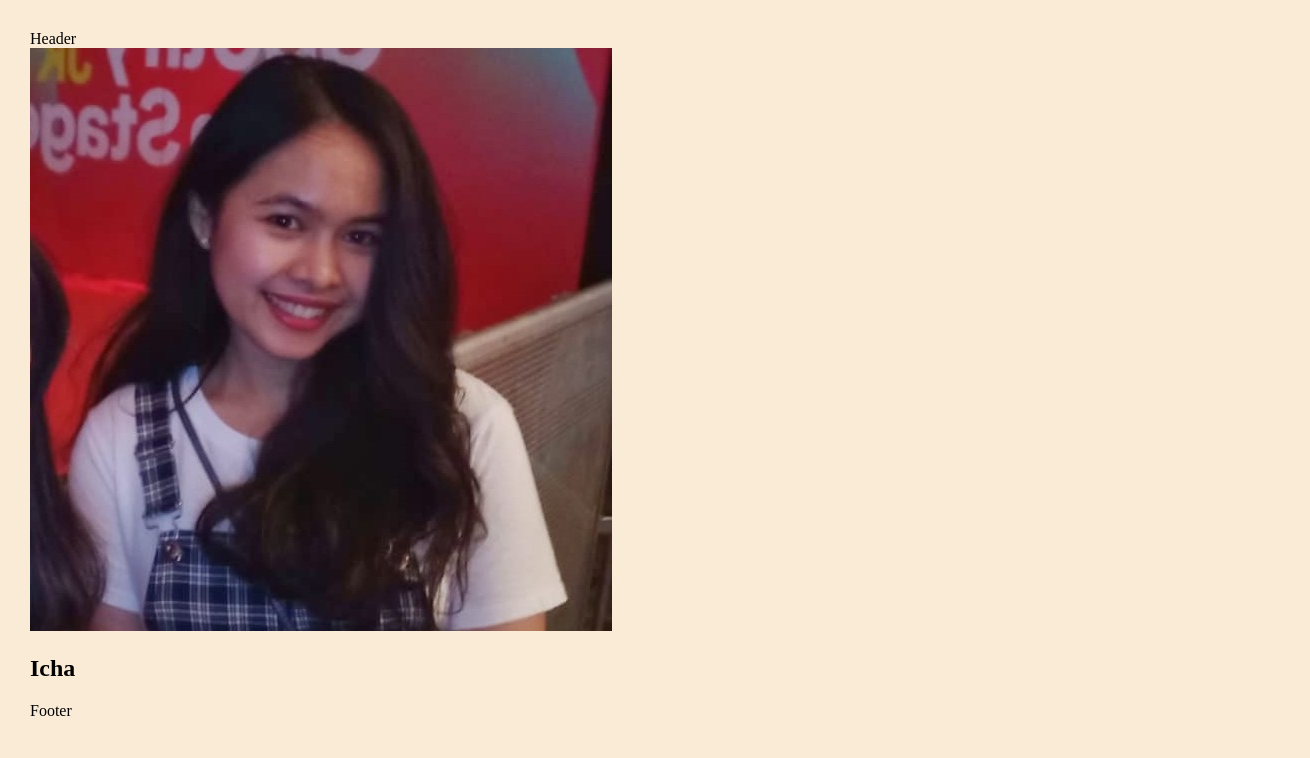
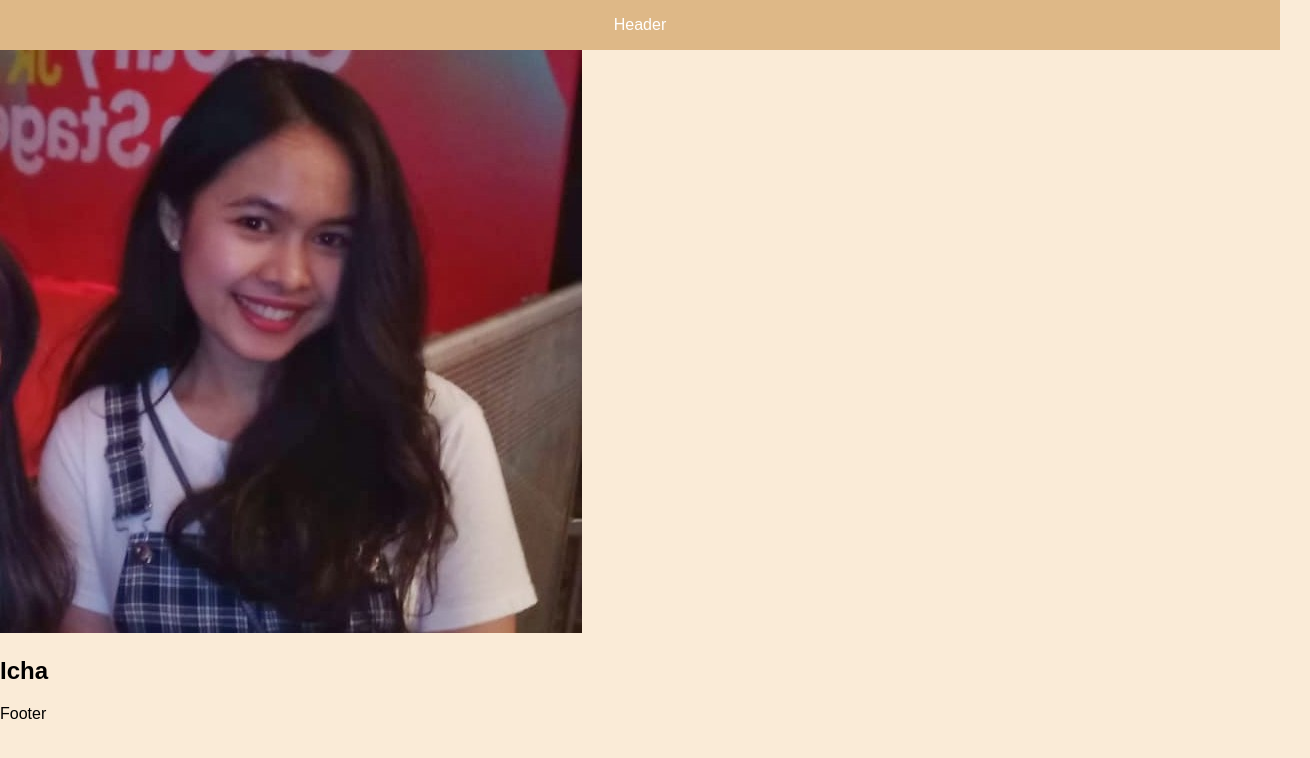
Before and after one commit to ichapredrika/my-repo-from-remote, a plain HTML site: page index.html in a window 1280 px wide. Shown: the whole page, 1310 px wide, since content can reach past the window. Drawn offline with Linux system fonts and the light colour scheme.

Commit message:
changed style for selector body to make the layout prettier, and changed font to Arial

```diff
--- a/style.css
+++ b/style.css
@@ -1,7 +1,10 @@
 body {
     width: 100%;
-    margin: 30px;
+    height: 100%;
+    margin: 0px;
+    padding: 0px;
     background-color: antiquewhite;
+    font-family: Arial, Helvetica, sans-serif;
  }
 
  #profile-container{
@@ -20,11 +23,7 @@ body {
     text-align: center;
  }
 
-<<<<<<< HEAD
- #footer {
-=======
  #header {
->>>>>>> development-1.0
     width: 100%;
     height: 50px;
     line-height: 50px;
```
